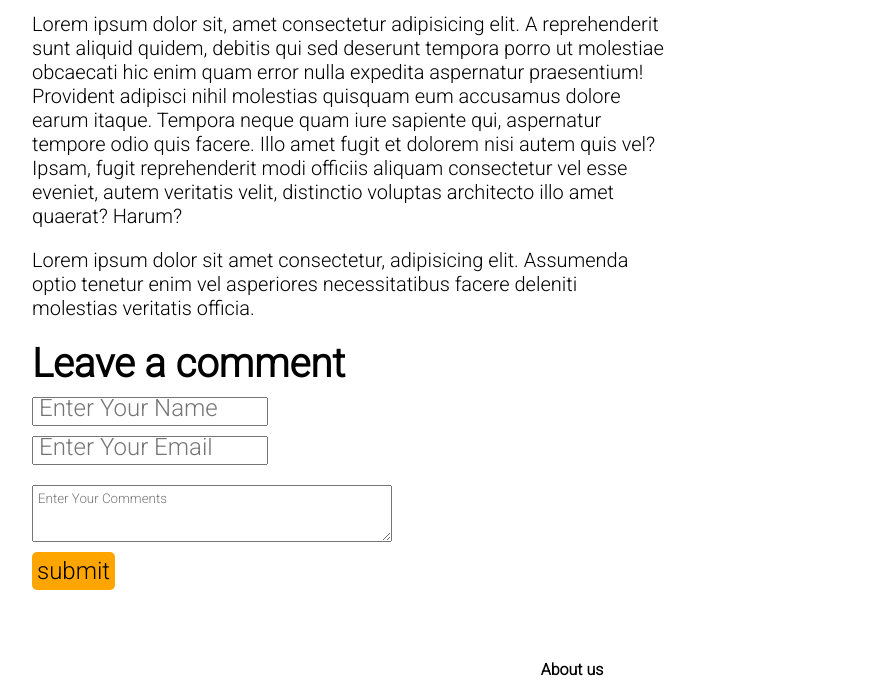
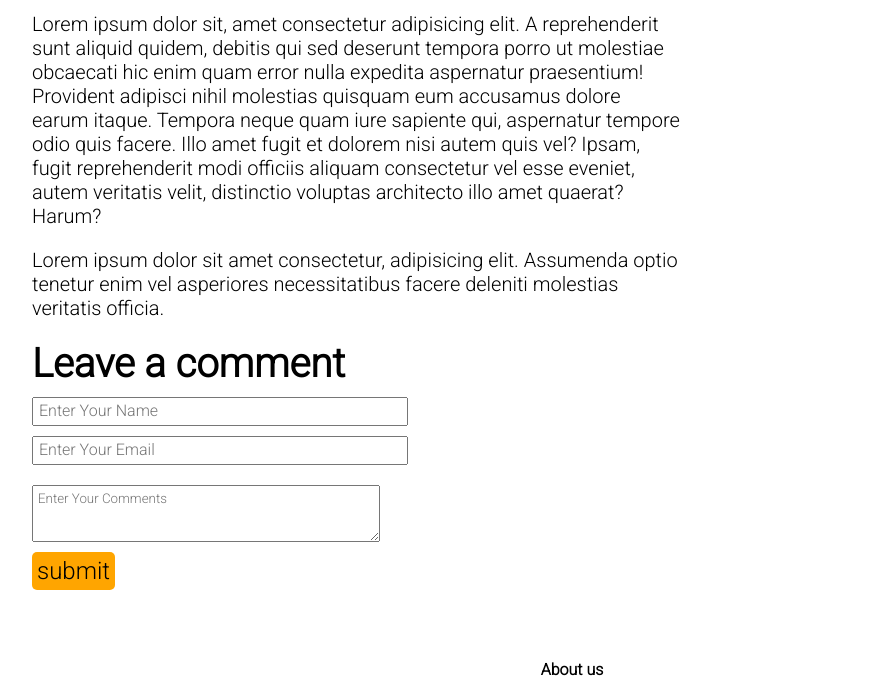
Before and after one commit to abhishekthakur797/College-website-using-html-css-js, a plain HTML site: page blog.html in a window 1280 px wide. Shown: the part 1430-2116 px from the top of the page, without its empty margins (68-946 px from the left). Drawn offline with Linux system fonts and the light colour scheme.

Commit message:
form input::placeholder font size changed

```diff
--- a/blog.css
+++ b/blog.css
@@ -33,20 +33,20 @@
 .blog-left img {
   width: 500px;
 }
-form {
-  width: 360px;
-}
+
 .blog-left form {
   display: flex;
   flex-direction: column;
   gap: 10px;
+  width: auto;
+  padding-right: 300px;
 }
 .blog-left form input {
   padding: 5px;
 }
 
 .blog-left form input::placeholder {
-  font-size: 3vh;
+  font-size: 2vh;
 }
 .blog-left form textarea {
   padding: 5px;
--- a/blog.html
+++ b/blog.html
@@ -69,7 +69,7 @@
               type="text"
               name="name"
               id="name"
-              placeholder="Enter Your Name" size="30"
+              placeholder="Enter Your Name" size="50"
 
           /></label>
           <label for="email"
@@ -77,7 +77,7 @@
               type="email"
               name="email"
               id="email"
-              placeholder="Enter Your Email" size="30"
+              placeholder="Enter Your Email" size="50"
           /></label>
           <label for=""></label>
             <textarea
```
